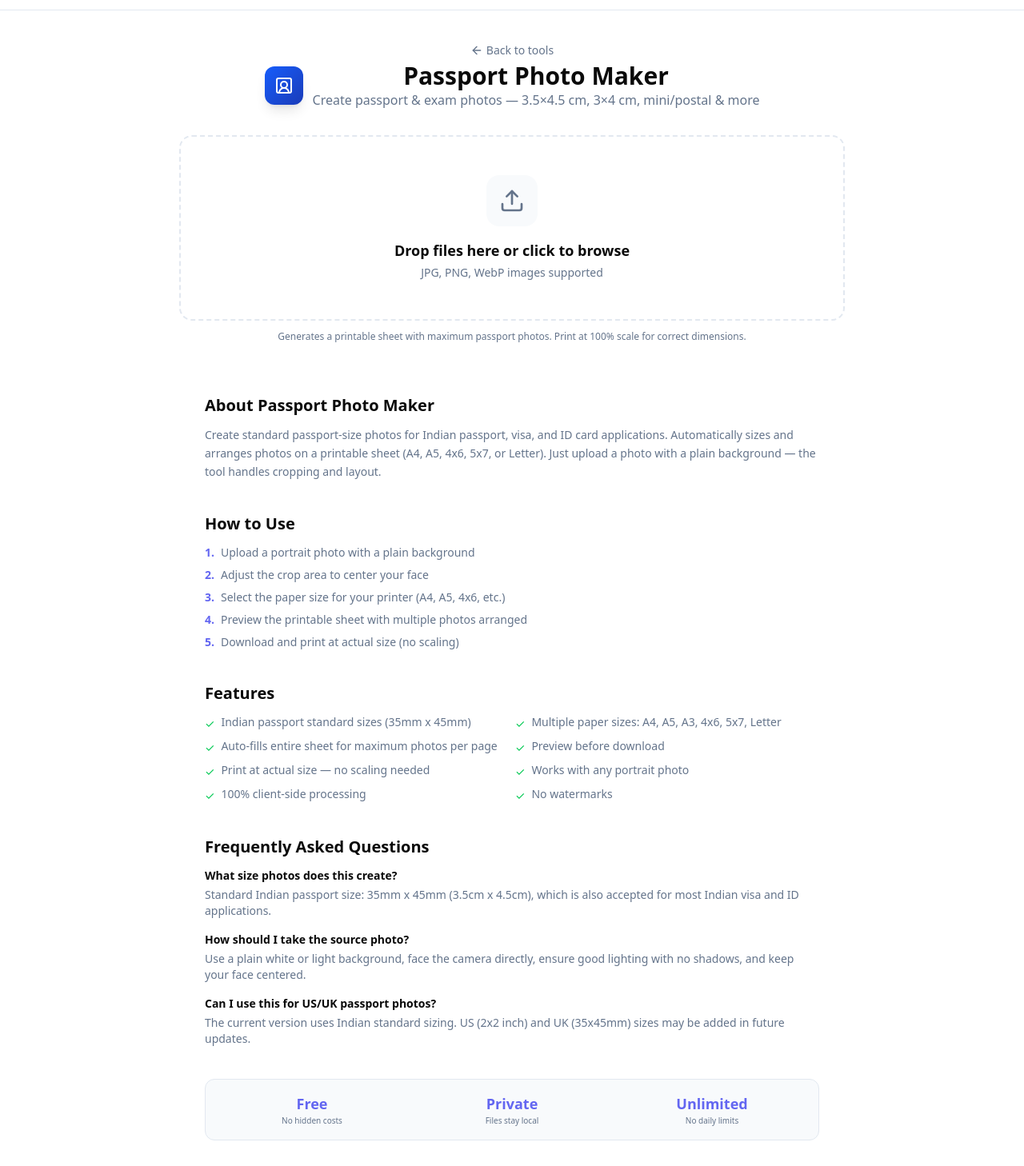
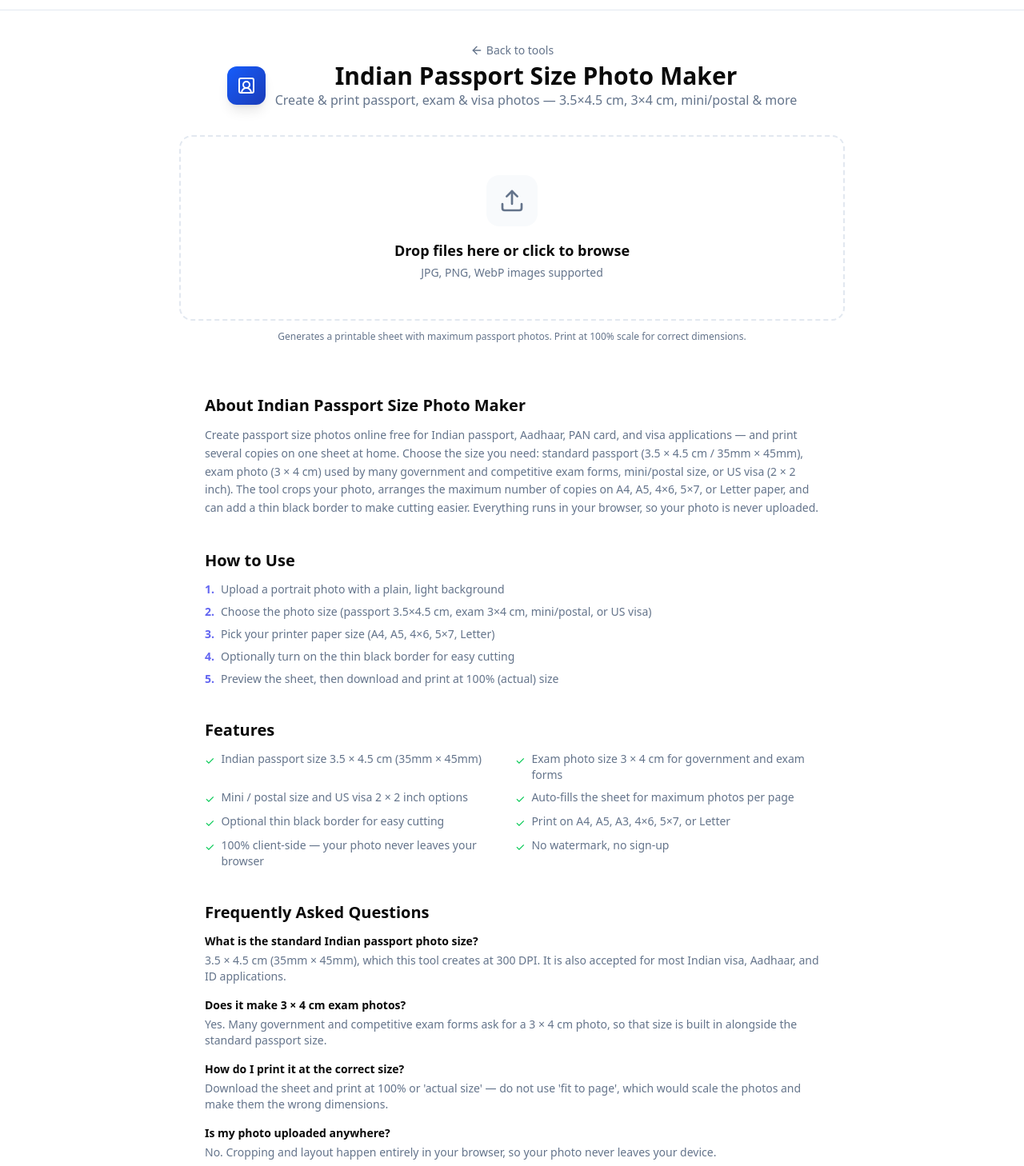
Before and after one commit to abinas94/fixmyfile, a Next.js app: page /tools/passport-photo in a window 1280 px wide. Shown: the part 52-1510 px from the top of the page at 80% size. Built offline with nearby package versions, Linux system fonts and the light colour scheme.

Commit message:
Improve PPT compressor (image downscaling for real size cuts) + SEO-optimize ppt-compress & passport-photo for top search queries

```diff
--- a/src/app/tools/passport-photo/layout.tsx
+++ b/src/app/tools/passport-photo/layout.tsx
@@ -1,3 +1,3 @@
 import type { Metadata } from "next";
-export const metadata: Metadata = { title: "Passport Photo Maker India - Free Online Passport Size Photo | FixMyFile", description: "Create passport size photos for Indian passport, Aadhaar, PAN card, visa. Print multiple copies on A4 sheet. Free, no app needed, works in browser." };
+export const metadata: Metadata = { title: "Indian Passport Size Photo Maker Online Free - Create & Print | FixMyFile", description: "Create Indian passport size photos (3.5x4.5cm), exam photos (3x4cm) and Aadhaar, PAN, visa photos online free. Arrange multiple copies on an A4 sheet to print at home. No app, runs in your browser." };
 export default function Layout({ children }: { children: React.ReactNode }) { return children; }
--- a/src/app/tools/passport-photo/page.tsx
+++ b/src/app/tools/passport-photo/page.tsx
@@ -172,8 +172,8 @@ export default function PassportPhoto() {
             <UserSquare2 className="w-6 h-6 text-white" />
           </div>
           <div>
-            <h1 className="text-2xl sm:text-3xl font-bold">Passport Photo Maker</h1>
-            <p className="text-[var(--muted-foreground)]">Create passport & exam photos — 3.5×4.5 cm, 3×4 cm, mini/postal & more</p>
+            <h1 className="text-2xl sm:text-3xl font-bold">Indian Passport Size Photo Maker</h1>
+            <p className="text-[var(--muted-foreground)]">Create & print passport, exam & visa photos — 3.5×4.5 cm, 3×4 cm, mini/postal & more</p>
           </div>
         </div>
       </div>
--- a/src/app/tools/ppt-compress/layout.tsx
+++ b/src/app/tools/ppt-compress/layout.tsx
@@ -1,3 +1,3 @@
 import type { Metadata } from "next";
-export const metadata: Metadata = { title: "Compress PowerPoint Online Free - Reduce PPT Size | FixMyFile", description: "Reduce PowerPoint file size for email. Compress images in presentations. Free, instant results." };
+export const metadata: Metadata = { title: "Compress PPT Online Free - Reduce PowerPoint (PPTX) File Size | FixMyFile", description: "Free PPTX compressor to reduce PowerPoint file size online. Shrink image-heavy presentations for email and uploads — adjustable quality and resolution. No upload, runs in your browser." };
 export default function Layout({ children }: { children: React.ReactNode }) { return children; }
--- a/src/app/tools/ppt-compress/page.tsx
+++ b/src/app/tools/ppt-compress/page.tsx
@@ -13,6 +13,7 @@ export default function PPTCompress() {
   const [isProcessing, setIsProcessing] = useState(false);
   const [isComplete, setIsComplete] = useState(false);
   const [quality, setQuality] = useState(0.6);
+  const [maxDimension, setMaxDimension] = useState(1920);
   const [result, setResult] = useState<{ original: number; compressed: number } | null>(null);
 
   const handleCompress = async () => {
@@ -33,21 +34,36 @@ export default function PPTCompress() {
         if (ext === "png" || ext === "jpg" || ext === "jpeg") {
           const imgData = await zip.file(mediaFile)!.async("arraybuffer");
 
-          // Compress image via canvas
+          // Decode the embedded image
           const blob = new Blob([imgData]);
           const bitmap = await createImageBitmap(blob);
+
+          // Downscale oversized images — the single biggest source of PPT bloat.
+          // Slides display at ~1920px wide at most; images larger than that are wasted data.
+          let targetW = bitmap.width;
+          let targetH = bitmap.height;
+          if (maxDimension > 0 && Math.max(bitmap.width, bitmap.height) > maxDimension) {
+            const scale = maxDimension / Math.max(bitmap.width, bitmap.height);
+            targetW = Math.round(bitmap.width * scale);
+            targetH = Math.round(bitmap.height * scale);
+          }
+
           const canvas = document.createElement("canvas");
-          canvas.width = bitmap.width;
-          canvas.height = bitmap.height;
+          canvas.width = targetW;
+          canvas.height = targetH;
           const ctx = canvas.getContext("2d")!;
-          ctx.drawImage(bitmap, 0, 0);
+          // White matte so transparent PNGs don't turn black when re-encoded as JPEG
+          ctx.fillStyle = "#ffffff";
+          ctx.fillRect(0, 0, targetW, targetH);
+          ctx.drawImage(bitmap, 0, 0, targetW, targetH);
+          bitmap.close();
 
           const compressedBlob = await new Promise<Blob>((resolve) => {
             canvas.toBlob((b) => resolve(b!), "image/jpeg", quality);
           });
 
           const compressedBuffer = await compressedBlob.arrayBuffer();
-          // Only replace if smaller
+          // Only replace if the result is actually smaller
           if (compressedBuffer.byteLength < imgData.byteLength) {
             zip.file(mediaFile, compressedBuffer);
           }
@@ -90,7 +106,7 @@ export default function PPTCompress() {
           </div>
           <div>
             <h1 className="text-2xl sm:text-3xl font-bold">Compress PPT</h1>
-            <p className="text-[var(--muted-foreground)]">Reduce PowerPoint file size by compressing images</p>
+            <p className="text-[var(--muted-foreground)]">Reduce PowerPoint (PPTX) file size online free — shrink image-heavy presentations for email</p>
           </div>
         </div>
       </div>
@@ -106,6 +122,24 @@ export default function PPTCompress() {
           <div className="flex justify-between text-xs text-[var(--muted-foreground)] mt-1">
             <span>Smaller file</span><span>Better quality</span>
           </div>
+
+          <label className="block text-sm font-medium mb-2 mt-5">Max image resolution</label>
+          <div className="grid grid-cols-2 sm:grid-cols-4 gap-2">
+            {[
+              { v: 1280, label: "720p — smallest" },
+              { v: 1920, label: "1080p — balanced" },
+              { v: 2560, label: "1440p — sharp" },
+              { v: 0, label: "Keep original" },
+            ].map((opt) => (
+              <button key={opt.v} onClick={() => { setMaxDimension(opt.v); setIsComplete(false); }}
+                className={`px-2 py-2 rounded-xl text-xs border transition-all ${maxDimension === opt.v ? "border-[var(--primary)] bg-indigo-50 dark:bg-indigo-950/20 font-semibold" : "border-[var(--border)] hover:border-[var(--primary)]"}`}>
+                {opt.label}
+              </button>
+            ))}
+          </div>
+          <p className="text-xs text-[var(--muted-foreground)] mt-2">
+            Shrinking oversized images is usually where the biggest size savings come from. 1080p is plenty for on-screen slides and most projectors.
+          </p>
         </div>
       )}
 
--- a/src/lib/tool-content-data.ts
+++ b/src/lib/tool-content-data.ts
@@ -271,29 +271,30 @@ export const toolContentData: Record<string, {
     ],
   },
   passportPhoto: {
-    title: "Passport Photo Maker",
-    description: "Create standard passport-size photos for Indian passport, visa, and ID card applications. Automatically sizes and arranges photos on a printable sheet (A4, A5, 4x6, 5x7, or Letter). Just upload a photo with a plain background — the tool handles cropping and layout.",
-    howTo: [
-      "Upload a portrait photo with a plain background",
-      "Adjust the crop area to center your face",
-      "Select the paper size for your printer (A4, A5, 4x6, etc.)",
-      "Preview the printable sheet with multiple photos arranged",
-      "Download and print at actual size (no scaling)",
-    ],
-    features: [
-      "Indian passport standard sizes (35mm x 45mm)",
-      "Multiple paper sizes: A4, A5, A3, 4x6, 5x7, Letter",
-      "Auto-fills entire sheet for maximum photos per page",
-      "Preview before download",
-      "Print at actual size — no scaling needed",
-      "Works with any portrait photo",
-      "100% client-side processing",
-      "No watermarks",
-    ],
-    faqs: [
-      { q: "What size photos does this create?", a: "Standard Indian passport size: 35mm x 45mm (3.5cm x 4.5cm), which is also accepted for most Indian visa and ID applications." },
-      { q: "How should I take the source photo?", a: "Use a plain white or light background, face the camera directly, ensure good lighting with no shadows, and keep your face centered." },
-      { q: "Can I use this for US/UK passport photos?", a: "The current version uses Indian standard sizing. US (2x2 inch) and UK (35x45mm) sizes may be added in future updates." },
+    title: "Indian Passport Size Photo Maker",
+    description: "Create passport size photos online free for Indian passport, Aadhaar, PAN card, and visa applications — and print several copies on one sheet at home. Choose the size you need: standard passport (3.5 × 4.5 cm / 35mm × 45mm), exam photo (3 × 4 cm) used by many government and competitive exam forms, mini/postal size, or US visa (2 × 2 inch). The tool crops your photo, arranges the maximum number of copies on A4, A5, 4×6, 5×7, or Letter paper, and can add a thin black border to make cutting easier. Everything runs in your browser, so your photo is never uploaded.",
+    howTo: [
+      "Upload a portrait photo with a plain, light background",
+      "Choose the photo size (passport 3.5×4.5 cm, exam 3×4 cm, mini/postal, or US visa)",
+      "Pick your printer paper size (A4, A5, 4×6, 5×7, Letter)",
+      "Optionally turn on the thin black border for easy cutting",
+      "Preview the sheet, then download and print at 100% (actual) size",
+    ],
+    features: [
+      "Indian passport size 3.5 × 4.5 cm (35mm × 45mm)",
+      "Exam photo size 3 × 4 cm for government and exam forms",
+      "Mini / postal size and US visa 2 × 2 inch options",
+      "Auto-fills the sheet for maximum photos per page",
+      "Optional thin black border for easy cutting",
+      "Print on A4, A5, A3, 4×6, 5×7, or Letter",
+      "100% client-side — your photo never leaves your browser",
+      "No watermark, no sign-up",
+    ],
+    faqs: [
+      { q: "What is the standard Indian passport photo size?", a: "3.5 × 4.5 cm (35mm × 45mm), which this tool creates at 300 DPI. It is also accepted for most Indian visa, Aadhaar, and ID applications." },
+      { q: "Does it make 3 × 4 cm exam photos?", a: "Yes. Many government and competitive exam forms ask for a 3 × 4 cm photo, so that size is built in alongside the standard passport size." },
+      { q: "How do I print it at the correct size?", a: "Download the sheet and print at 100% or 'actual size' — do not use 'fit to page', which would scale the photos and make them the wrong dimensions." },
+      { q: "Is my photo uploaded anywhere?", a: "No. Cropping and layout happen entirely in your browser, so your photo never leaves your device." },
     ],
   },
   signPdf: {
@@ -1184,27 +1185,29 @@ export const toolContentData: Record<string, {
     ],
   },
   pptCompress: {
-    title: "Compress PowerPoint",
-    description: "Reduce the file size of a PowerPoint presentation so it is easier to email, upload, or share. The tool recompresses the images inside your slides — usually the biggest contributor to PPT size — while keeping the presentation fully editable. Great for meeting attachment limits and portal upload caps without deleting slides or content.",
+    title: "Compress PowerPoint (PPT / PPTX) Online Free",
+    description: "Reduce the file size of a PowerPoint presentation so it is easy to email, upload, or share — free and right in your browser. The PPT compressor recompresses and downscales the images inside your slides, which are almost always the biggest reason a PPTX file is large, while keeping the presentation fully editable. Choose how much to shrink images and cap their resolution for the best size reduction. Great for meeting Gmail and Outlook attachment limits and portal upload caps without deleting slides. Your presentation is never uploaded to a server — all compression happens on your device, so your file stays completely private.",
     howTo: [
       "Upload your PowerPoint (.pptx) file",
-      "Start compression and wait for processing",
-      "Review the size reduction",
-      "Download the smaller presentation",
-    ],
-    features: [
-      "Shrinks image-heavy presentations",
+      "Pick an image quality level and a maximum image resolution",
+      "Click Compress & Download",
+      "Review how much smaller the file became",
+      "Save the smaller presentation, ready to email or upload",
+    ],
+    features: [
+      "Shrinks image-heavy PPT and PPTX presentations",
+      "Downscales oversized images for maximum savings",
+      "Adjustable image quality and resolution cap",
       "Keeps slides fully editable",
-      "Preserves text, layout, and structure",
-      "Good for email and upload limits",
-      "No watermark, no sign-up",
-      "Secure processing, files removed after",
-    ],
-    faqs: [
-      { q: "How much smaller will my file be?", a: "It depends on the content. Presentations packed with high-resolution photos can shrink substantially; text-only decks are already small and change little." },
-      { q: "Will my slides still be editable?", a: "Yes. Compression reduces image data but keeps the PPTX fully editable in PowerPoint and other apps." },
-      { q: "Is the quality affected?", a: "Images are recompressed, so there can be a slight quality drop, chosen to stay visually clean while cutting size." },
-      { q: "Is my file private?", a: "Yes, it is processed securely and deleted automatically after compression." },
+      "Good for email and portal upload limits",
+      "100% client-side — your file never leaves your browser",
+      "No watermark, no sign-up, no file size limit",
+    ],
+    faqs: [
+      { q: "How much smaller will my PPT be?", a: "It depends on the content. Presentations packed with large, high-resolution photos can shrink by half or more, especially when you cap image resolution. Text-only decks are already small and change little." },
+      { q: "Will my slides still be editable?", a: "Yes. Compression only reduces the image data inside the file; the PPTX stays fully editable in PowerPoint, Google Slides, and LibreOffice Impress." },
+      { q: "Does it work on .ppt as well as .pptx?", a: "It is built for the modern .pptx format, which is what PowerPoint has used since 2007. If you have an old .ppt file, open it in PowerPoint and Save As .pptx first." },
+      { q: "Is my presentation uploaded anywhere?", a: "No. The whole process runs in your browser, so your file is never uploaded to any server and stays private on your device." },
     ],
   },
   pptMerge: {
```
